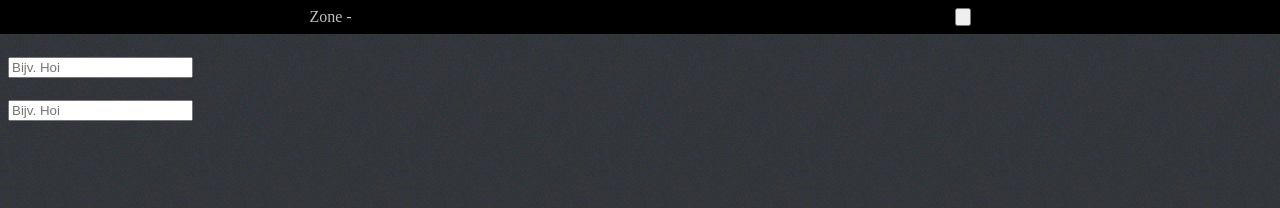
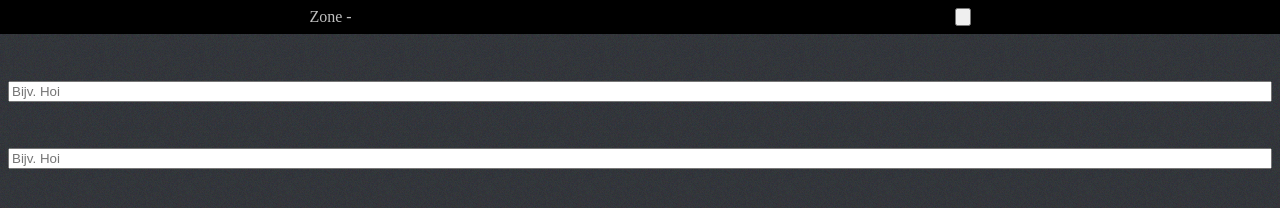
Before and after one commit to pietervandereems/zone, a plain HTML site: page talk/index.html in a window 1280 px wide. Drawn offline with Linux system fonts and the light colour scheme.

Commit message:
talk, change talk divs to section, flex it

```diff
--- a/talk/css/page.css
+++ b/talk/css/page.css
@@ -33,6 +33,13 @@ body {
     right: auto;
 }
 
+section[data-talk] {
+    display: flex;
+    flex-direction: column;
+    flex-wrap: nowrap;
+    justify-content: space-around;
+}
+
 /*
 Copyright 2014 Pieter van der Eems
 This file is part of CreateNPC
--- a/talk/index.html
+++ b/talk/index.html
@@ -16,14 +16,14 @@
     </div>
     <div id="consol"></div>
     <div id="characteristics"></div>
-    <div id="teamtalk">
+    <section data-talk="team">
         <ul></ul>
         <input type="text" autocomplete="on" placeholder="Bijv. Hoi">
-    </div>
-    <div id="privatetalk">
+    </section>
+    <section data-talk="private">
         <ul></ul>
         <input type="text" autocomplete="on" placeholder="Bijv. Hoi">
-    </div>
+    </section>
 </body>
 </html>
 <!-- Copyright 2014 Pieter van der Eems -->
--- a/talk/js/main.js
+++ b/talk/js/main.js
@@ -33,8 +33,8 @@ requirejs(['pouchdb-master.min', 'talk'], function (Pouchdb, Talk) {
     setElements = function () {
         elements.consol = document.getElementById('consol');
         elements.charac = document.getElementById('characteristics');
-        elements.team = document.getElementById('teamtalk');
-        elements.prive = document.getElementById('privatetalk');
+        elements.team = document.querySelector('[data-talk="team"]');
+        elements.prive = document.querySelector('[data-talk="private"]');
         // Tell talk which element is it's home
         talks.user.element = elements.prive;
         talks.team.element = elements.team;
```
